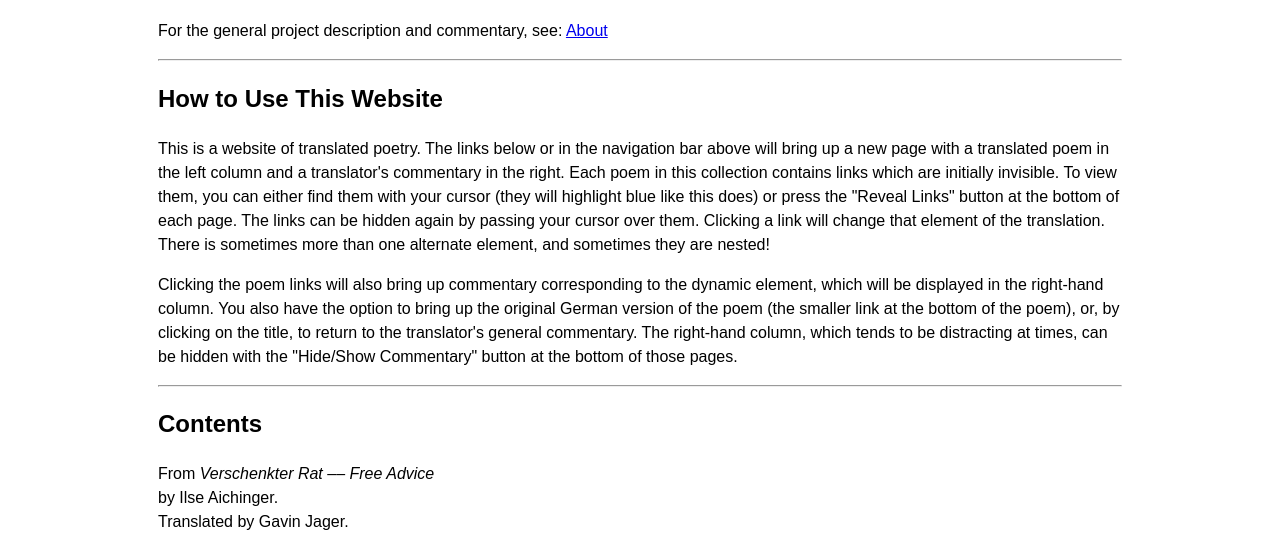
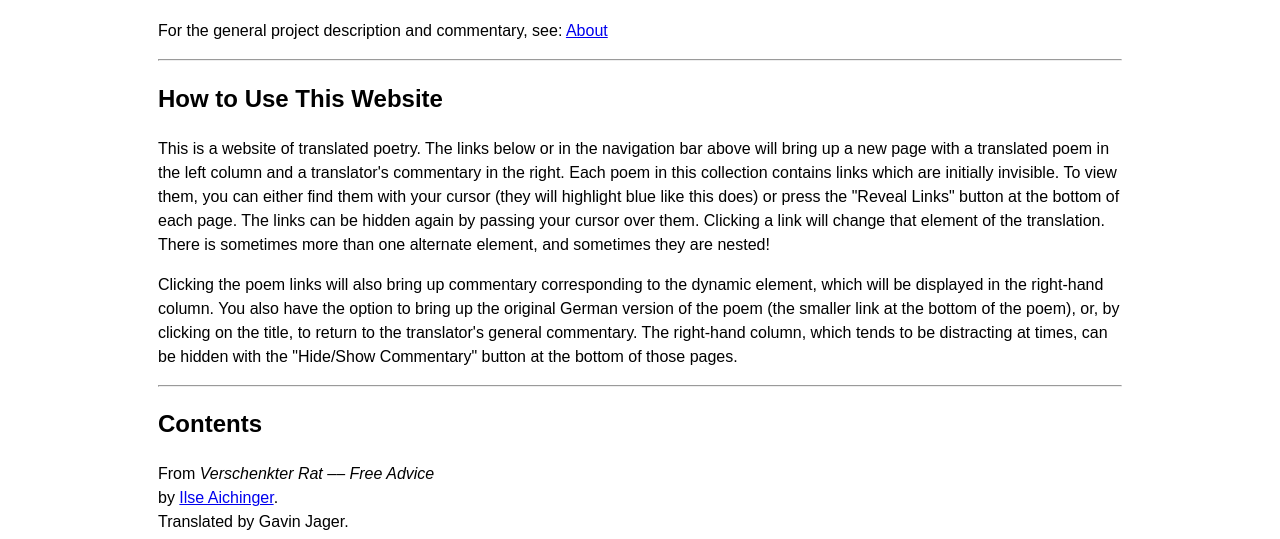
Before and after one commit to gavjager/linked_translation, a plain HTML site: page index.html in a window 1280 px wide. Shown: the part 261-800 px from the top of the page. Drawn offline with Linux system fonts and the light colour scheme.

Commit message:
added author link

```diff
--- a/index.html
+++ b/index.html
@@ -71,7 +71,7 @@
       <h2>Contents</h2>
       <p>
         From <em>Verschenkter Rat</em> –– <em>Free Advice</em><br>
-        by Ilse Aichinger. <br>
+        by <a href="aichinger-v_r.html">Ilse Aichinger</a>. <br>
         Translated by Gavin Jager.
       </p>
       <ul>
```
